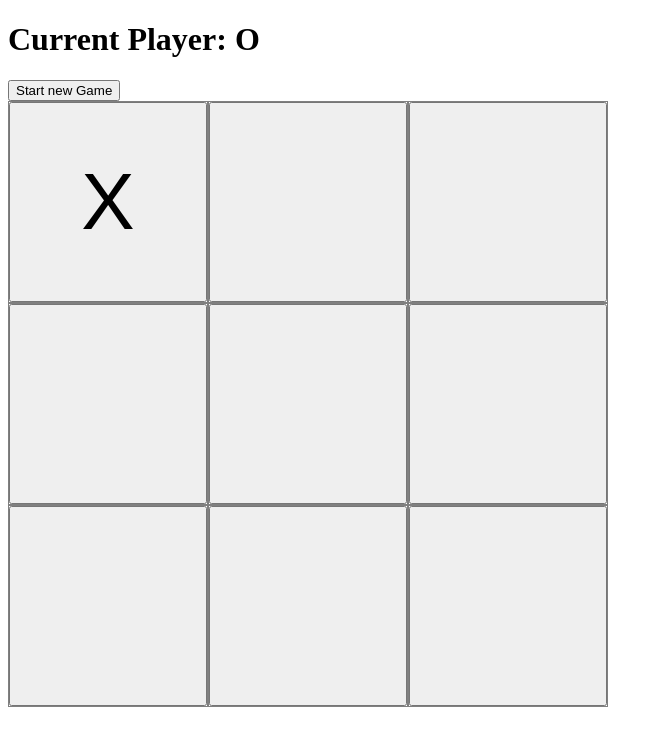
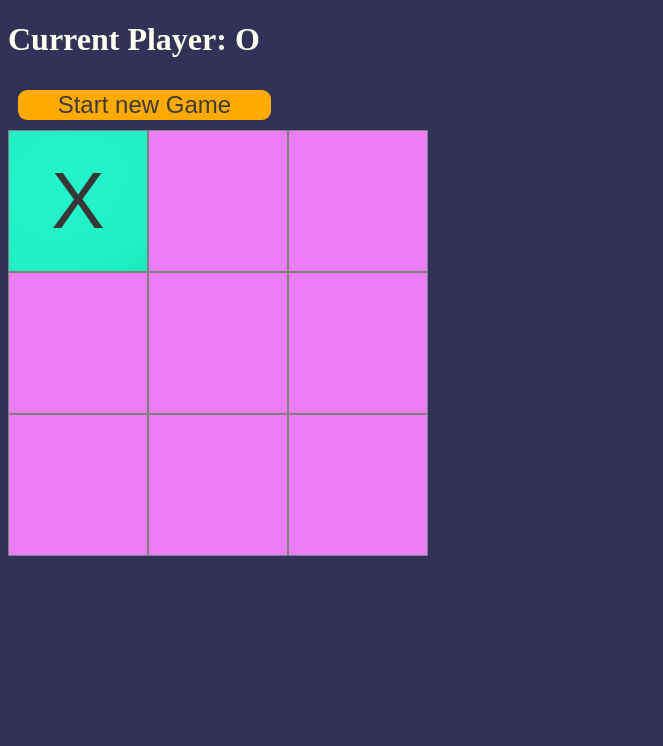
Before and after one commit to yellowisk/Tic-Tac-Toe-PWA, an Angular app in the folder myapp/: page / in a window 1280 px wide. Both pictures are taken after a click on the button 108 px from the left and 201 px from the top of the page. Shown: the top 746 px of the page, without its empty margins (0-663 px from the left). Built offline with nearby package versions, Linux system fonts and the light colour scheme.

Commit message:
feat: style

```diff
--- a/myapp/src/app/app.component.html
+++ b/myapp/src/app/app.component.html
@@ -1,4 +1,3 @@
-
 
 <app-board></app-board>
 
--- a/myapp/src/app/components/board/board.component.html
+++ b/myapp/src/app/components/board/board.component.html
@@ -1,5 +1,5 @@
 <h1>Current Player: {{player}}</h1>
-<button (click)="newGame()">Start new Game</button>
+<button id="start" (click)="newGame()">Start new Game</button>
 
 <h2 *ngIf="winner">
 Player {{ winner }} just won the game!
--- a/myapp/src/app/components/board/board.component.scss
+++ b/myapp/src/app/components/board/board.component.scss
@@ -1,10 +1,43 @@
 main {
     display: grid;
-    grid-template-columns: 200px 200px 200px;
+    grid-template-columns: 140px 140px 140px;
     grid-gap: 0px;
+}
+
+button {
+    width: 20%;
+    height: 30%;
+    font-size: 1.5em !important;
+    border: 1px;
+    transition: 450ms ease;
+    margin: 10px;
+}
+
+#start {
+    border-radius: 9px;
+    color: #3b3b3b;
+    background-color: #ffaa00;
+}
+
+#start:hover {
+    background-color: #db8b00
 }
 
 app-square {
     border: 1px gray solid;
-    height: 200px;
+    height: 140px;
 }
+
+html, body {
+    background-color: #323259 fill;
+}
+
+h2 {
+    color: rgb(202, 116, 69);
+    font-size: 1.3em;
+}
+
+h1 {
+    color: ivory;
+    font-size: 2em;
+}
--- a/myapp/src/app/components/board/board.component.ts
+++ b/myapp/src/app/components/board/board.component.ts
@@ -63,5 +63,4 @@ export class BoardComponent implements OnInit {
     return null;
   }
 
-
 }
--- a/myapp/src/app/components/square/square.component.html
+++ b/myapp/src/app/components/square/square.component.html
@@ -1,3 +1,4 @@
-<button nbButton *ngIf="!value">{{ value }}</button>
-<button nbButton hero status="success" *ngIf="value == 'X'">{{ value }}</button>
-<button nbButton hero status="info" *ngIf="value == 'O'">{{ value }}</button>
+<button id="default" *ngIf="!value">{{ value }}</button>
+    <button id="success" *ngIf="
+    value == 'X'">{{ value }}</button>
+    <button id="info" *ngIf="value == 'O'">{{ value }}</button>
--- a/myapp/src/app/components/square/square.component.scss
+++ b/myapp/src/app/components/square/square.component.scss
@@ -2,4 +2,40 @@ button {
     width: 100%;
     height: 100%;
     font-size: 5em !important;
+    border: 1px;
+    transition: 450ms ease;
 }
+
+#default {
+    background-color: #ec7df6;
+    color: whitesmoke;
+}
+
+#default:hover {
+    background-color: #99549f;
+    box-shadow: inset 1em 1em 1.25em #80278a;
+}
+
+#success {
+    box-sizing: border-box;
+    background-color: #00d68f;
+    color: rgb(55, 55, 55);
+    box-shadow: inset 2em 2em 2em #24f3ca;
+}
+
+#success:hover {
+    box-shadow: inset 1.5em 1.5em 2em #056b49;
+    color: #fff;
+}
+
+#info {
+    box-sizing: border-box;
+    background-color: #0095ff;
+    color: rgb(55, 55, 55);
+    box-shadow: inset 2em 2em 2em #42aaff;
+}
+
+#info:hover {
+    box-shadow: inset 1.5em 1.5em 2em #0057c2;
+    color: #fff;
+}
--- a/myapp/src/styles.scss
+++ b/myapp/src/styles.scss
@@ -1 +1,6 @@
 /* You can add global styles to this file, and also import other style files */
+html {
+    background-color: #323259;
+    position: relative;
+    min-height: 100%;
+}
```
